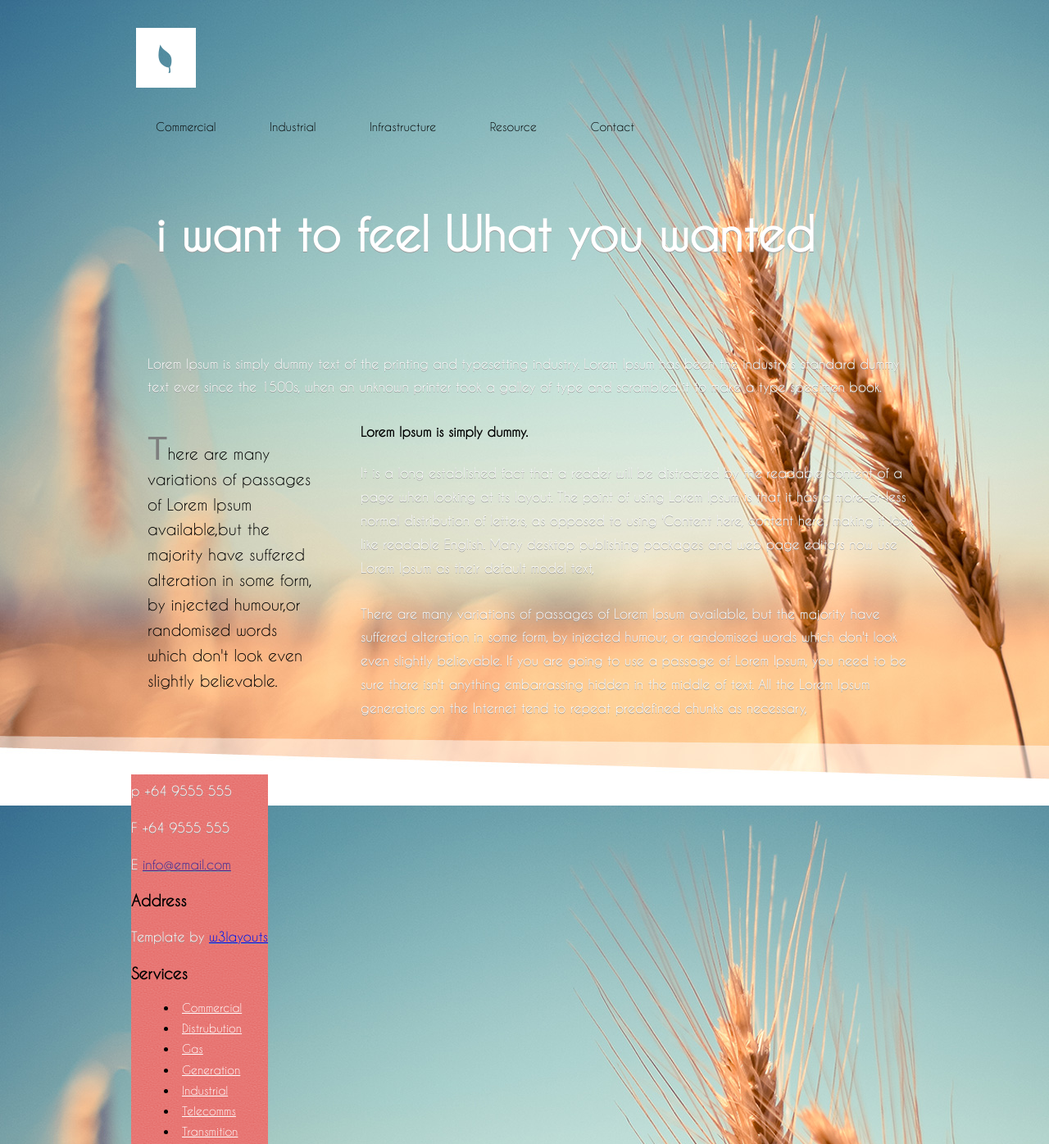
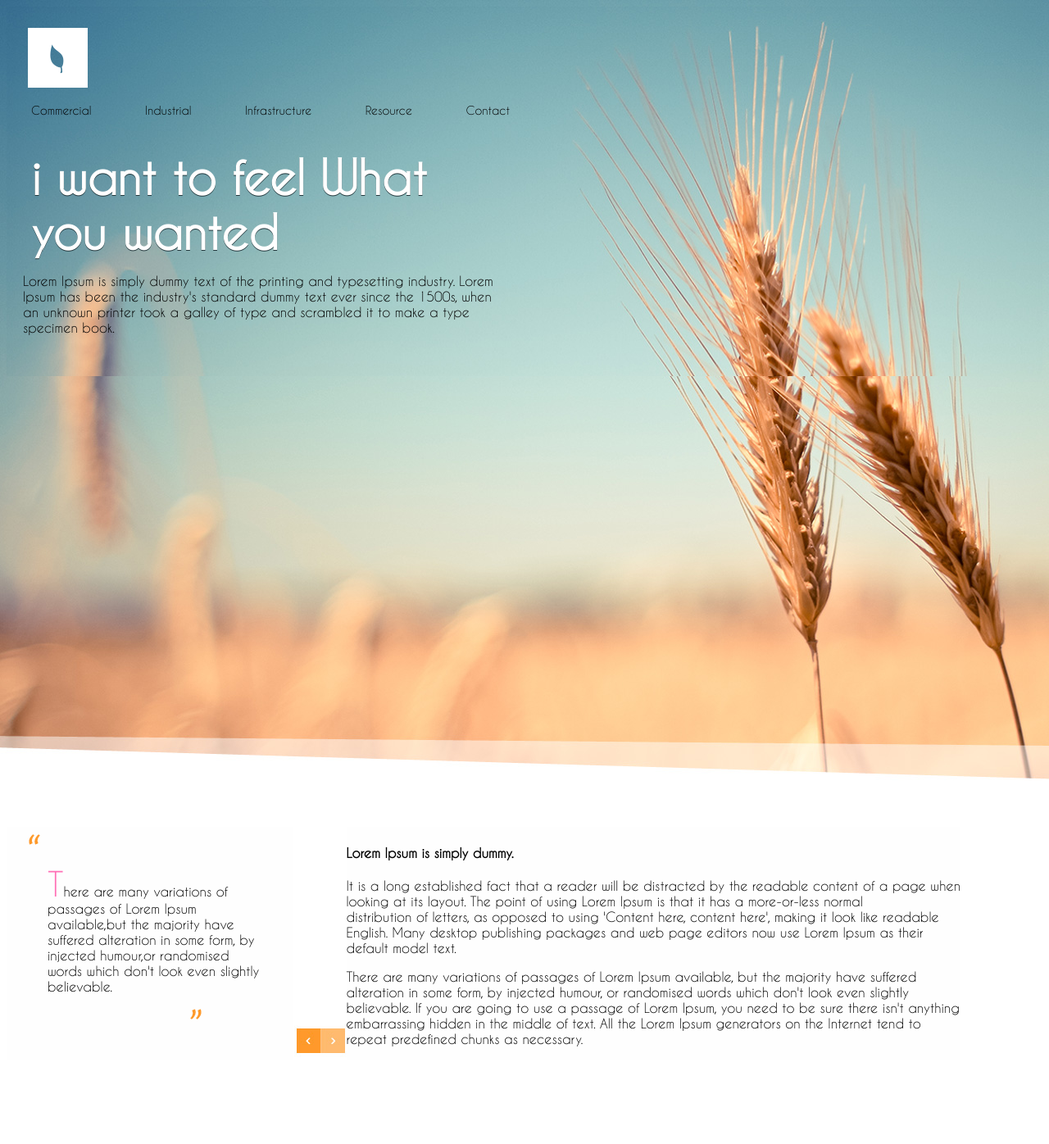
Before and after one commit to ViPalamarchuk/organic, a plain HTML site: page index.html in a window 1280 px wide. Shown: the top 1396 px of the page at 82% size. After the commit the page ends 1293 px from the top, so only its background shows below. Drawn offline with Linux system fonts and the light colour scheme.

Commit message:
Added style section and aside

```diff
--- a/css/aside.css
+++ b/css/aside.css
@@ -1,15 +1,23 @@
 aside {
-    float: left;
-    width: 250px;
+    float: left ;
+    width: 350px;
+    background: url("../image/as_bg.jpg");
+    margin-top: 550px;
 }
 aside > blockquote:first-letter {
-    color: #7e7e7e;
-    font: 40px/40px 'Oswald', sans-serif;
+    color: #ff70b6;
+    font: 40px/40px 'CaviarDreams', sans-serif;
 }
 aside > blockquote {
-    margin: 0;
-    padding: 10px 20px;
-    font: 1.2em/1.6em 'CaviarDreams',Caviar Dreams;
-    font-weight: 300;
-
+    margin-left: 50px;
+    font-family: 'CaviarDreams',sans-serif;
 }
+.quote1{
+    margin-left: 20px;
+}
+.quote2{
+    margin-left: 220px;
+}
+.arrows{
+    margin-left: 350px;
+}
--- a/css/main.css
+++ b/css/main.css
@@ -9,12 +9,17 @@
     font-weight: normal;
 }
 body {
-    background: url("../image/bg.jpg") fixed;
+    background: url("../image/bg.jpg") no-repeat ;
     size: auto;
     font-family: 'CaviarDreams', sans-serif;
 }
 header {
+    background: url("../image/bg.jpg")  ;
+    size: auto;
     padding: 20px 0;
+}
+.logo1 {
+    margin-left: 20px;
 }
 nav ul {
     margin: 0;
@@ -46,17 +51,13 @@ h2 {
     text-shadow: 0 1px 0 rgb(34, 55, 60);
     line-height: 1.2em;
 }
-p {
-    margin-top:4%;
-    font-size: 1em;
-    color: #fff;
-    text-shadow: 0 1px 0 rgb(152, 153, 153);
-    line-height: 1.8em;
+section {
+    margin-right: 100px;
+    float: right;
+    background: url("../image/as_bg.jpg");
+    margin-top: 550px;
 }
-section {
-    margin-left: 280px;
-    padding-bottom: 50px;
-}
+/**
 footer {
     list-style-position: inside;
     display: inline-block;
@@ -73,3 +74,4 @@ footer {
 .f_nav li a:hover{
     color: rgb(241, 241, 241);
 }
+**/
--- a/index.html
+++ b/index.html
@@ -7,14 +7,12 @@
         <title>Organic</title>
     </head>
     <body>
-        <div id="wrapper">
     <header>
         <div id="header">
             <div class="logo1">
                 <img src="image/logo.png" alt="Organic logo" width="85" height="85">
             </div>
             </div>
-            </header>
                 <nav>
                     <ul class="top-menu">
                         <li>Commercial</li>
@@ -25,21 +23,41 @@
                     </ul>
                 </nav>
              <div id="heading">
-                <h2><p>i want to feel What
-                you wanted</p></h2>
-                <p> Lorem Ipsum is simply dummy text of the printing and typesetting industry. Lorem Ipsum has been the industry's standard dummy text ever since the 1500s, when an unknown printer took a galley of type and scrambled it to make a type specimen book.</p>
+                <h2>
+                    i want to feel What<br>
+                    you wanted
+                </h2>
+                <p> Lorem Ipsum is simply dummy text of the printing and typesetting industry. Lorem<br>
+                    Ipsum has been the industry's standard dummy text ever since the 1500s, when<br>
+                    an unknown printer took a galley of type and scrambled it to make a type<br>
+                    specimen book.
+                </p>
              </div>
+    </header>
             <aside>
+                <img class="quote1" src="image/quote.png">
                 <blockquote>There are many variations of passages of Lorem Ipsum available,but the majority have suffered alteration in some form, by injected humour,or randomised words which don't look even slightly believable.</blockquote>
+                <img class="quote2" src="image/quote1.png">
+                <img class="arrows" src="image/arrows.png">
             </aside>
             <section>
                 <div>
                     <h4>Lorem Ipsum is simply dummy.</h4>
-                    <p>It is a long established fact that a reader will be distracted by the readable content of a page when looking at its layout. The point of using Lorem Ipsum is that it has a more-or-less normal distribution of letters, as opposed to using 'Content here, content here', making it look like readable English. Many desktop publishing packages and web page editors now use Lorem Ipsum as their default model text, </p>
-                    <p>There are many variations of passages of Lorem Ipsum available, but the majority have suffered alteration in some form, by injected humour, or randomised words which don't look even slightly believable. If you are going to use a passage of Lorem Ipsum, you need to be sure there isn't anything embarrassing hidden in the middle of text. All the Lorem Ipsum generators on the Internet tend to repeat predefined chunks as necessary,</p>
+                    <p>It is a long established fact that a reader will be distracted by the readable content of a page when<br>
+                        looking at its layout. The point of using Lorem Ipsum is that it has a more-or-less normal<br>
+                        distribution of letters, as opposed to using 'Content here, content here', making it look like readable<br>
+                        English. Many desktop publishing packages and web page editors now use Lorem Ipsum as their<br>
+                        default model text.
+                    </p>
+                    <p>There are many variations of passages of Lorem Ipsum available, but the majority have suffered<br>
+                        alteration in some form, by injected humour, or randomised words which don't look even slightly<br>
+                        believable. If you are going to use a passage of Lorem Ipsum, you need to be sure there isn't anything<br>
+                        embarrassing hidden in the middle of text. All the Lorem Ipsum generators on the Internet tend to<br>
+                        repeat predefined chunks as necessary.
+                    </p>
                 </div>
             </section>
-        <footer>
+        <!--footer>
             <div>
                 <p>p +64 9555 555</p>
                 <p>F +64 9555 555</p>
@@ -100,6 +118,6 @@
                     <li><a href="">Vacancies</a></li>
                 </ul>
             </div>
-        </footer>
+        </footer-->
     </body>
 </html>
```
Also changed, not shown: image/as_bg.jpg (added). Lines whose indentation alone changed are shown as unchanged.
